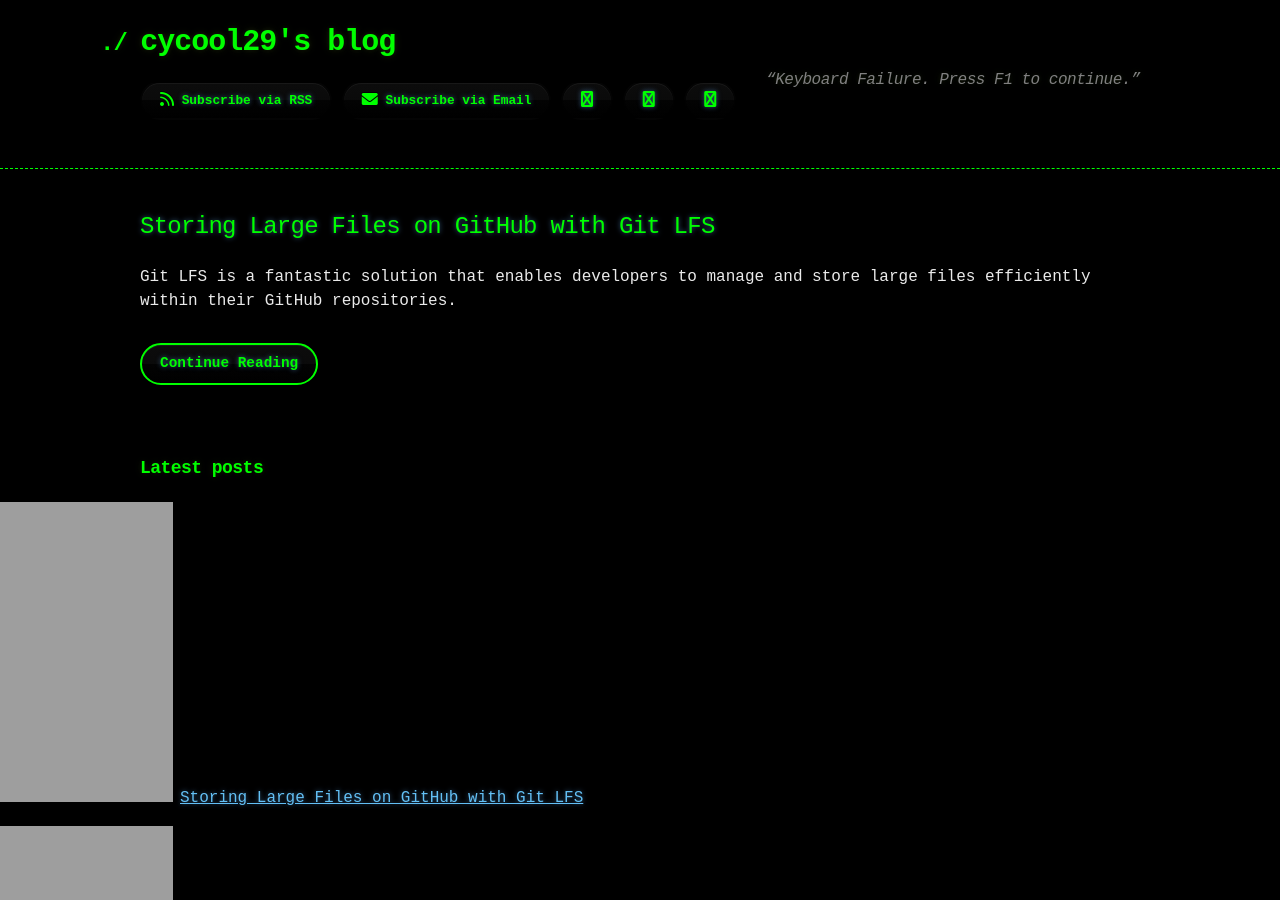
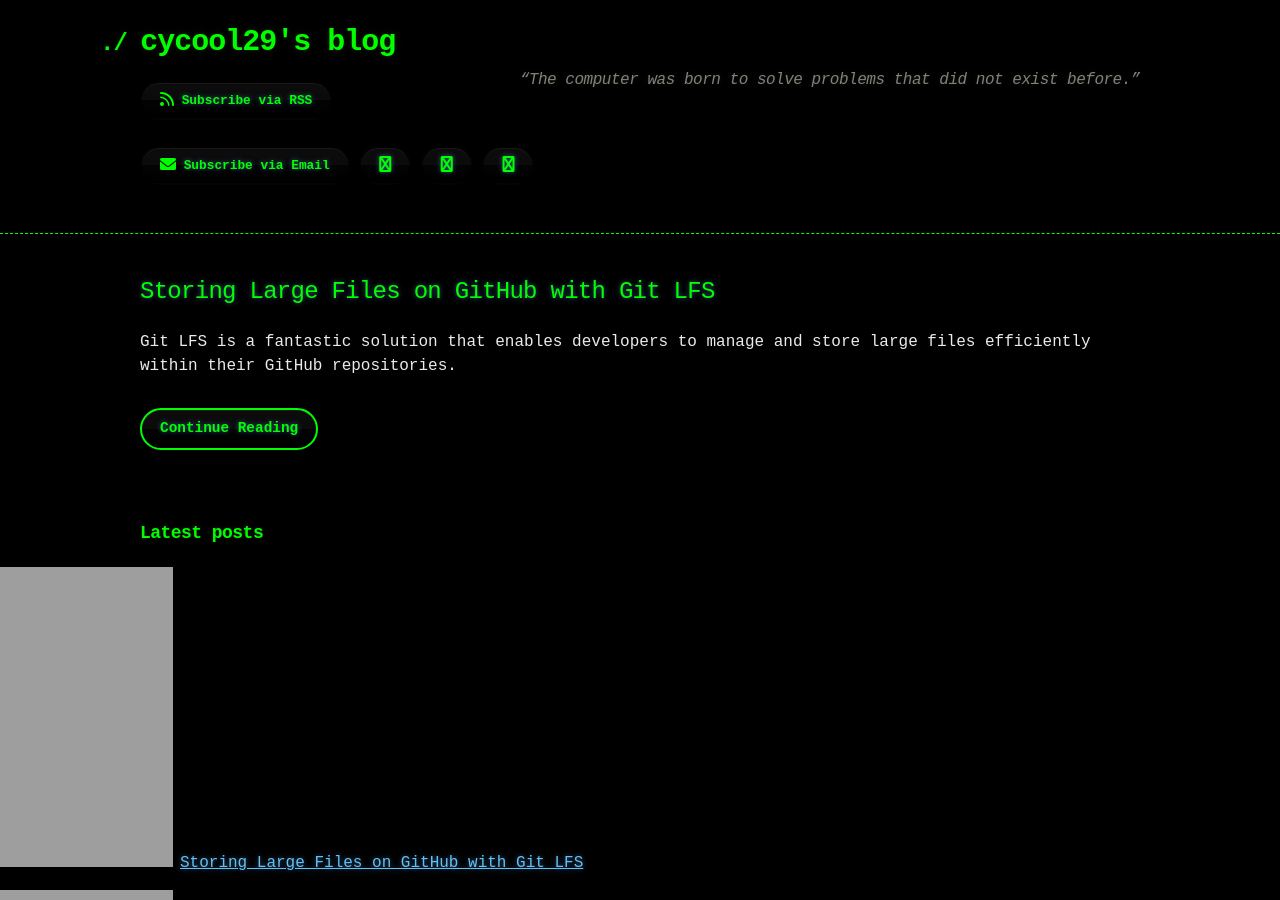
Before and after one commit to cycool29/cycool29.github.io, a Jekyll site: the page built from index.md, in a window 1280 px wide and 900 px high. Built offline with Jekyll 4.4.1, drawn with Linux system fonts in a browser that asks for light colours; a style sheet for code colours, icons or effects is not loaded.

Commit message:
Update quotes

```diff
--- a/_config.yml
+++ b/_config.yml
@@ -1,5 +1,5 @@
 title: cycool29's blog
-description: "“Keyboard Failure. Press F1 to continue.” "
+description: "“The computer was born to solve problems that did not exist before.” "
 bio: A high school student. Intermediate in Python, Git, Bash. Learning JavaScript. He/Him. "
 author: cycool29
 url: https://cycool29.github.io
```
